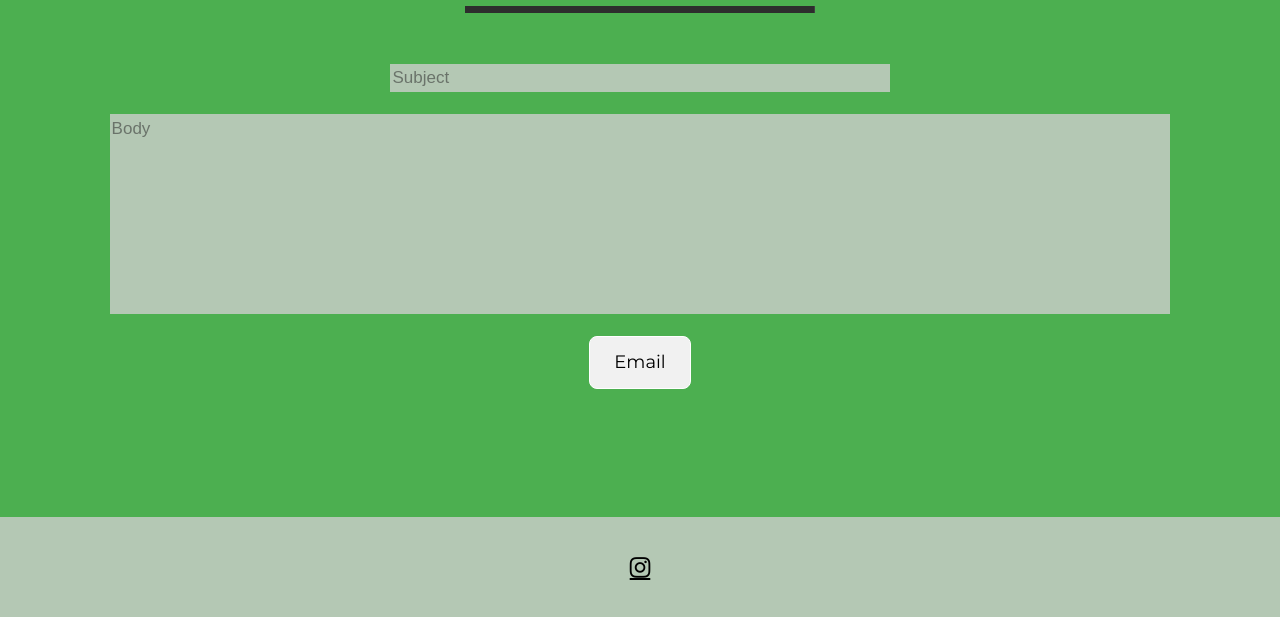
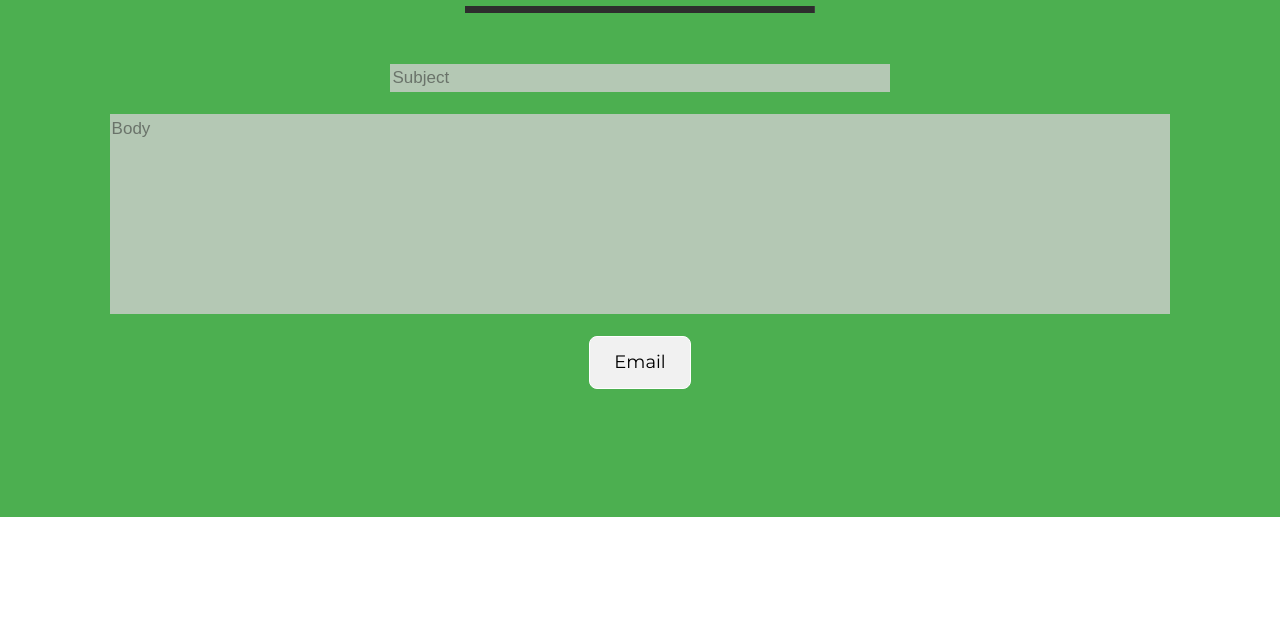
Before and after one commit to hackgwinnett/hackgwinnett.github.io, a plain HTML site: page contact.html in a window 1280 px wide. Shown: the part 234-851 px from the top of the page. After the commit the page ends 800 px from the top, so only its background shows below. Drawn offline with nearby package versions, Linux system fonts and the light colour scheme.

Commit message:
Update contact.html

```diff
--- a/contact.html
+++ b/contact.html
@@ -152,11 +152,7 @@ input {
 
 <!-- Footer -->
 
-  <div id= "footer", class="w3-xlarge w3-padding-32 w3-center">
 
-     <a href="https://www.instagram.com/hackgwinnett/" class="fa fa-instagram w3-hover-opacity"></a>
-
- </div>
 
 
 <script>
```
